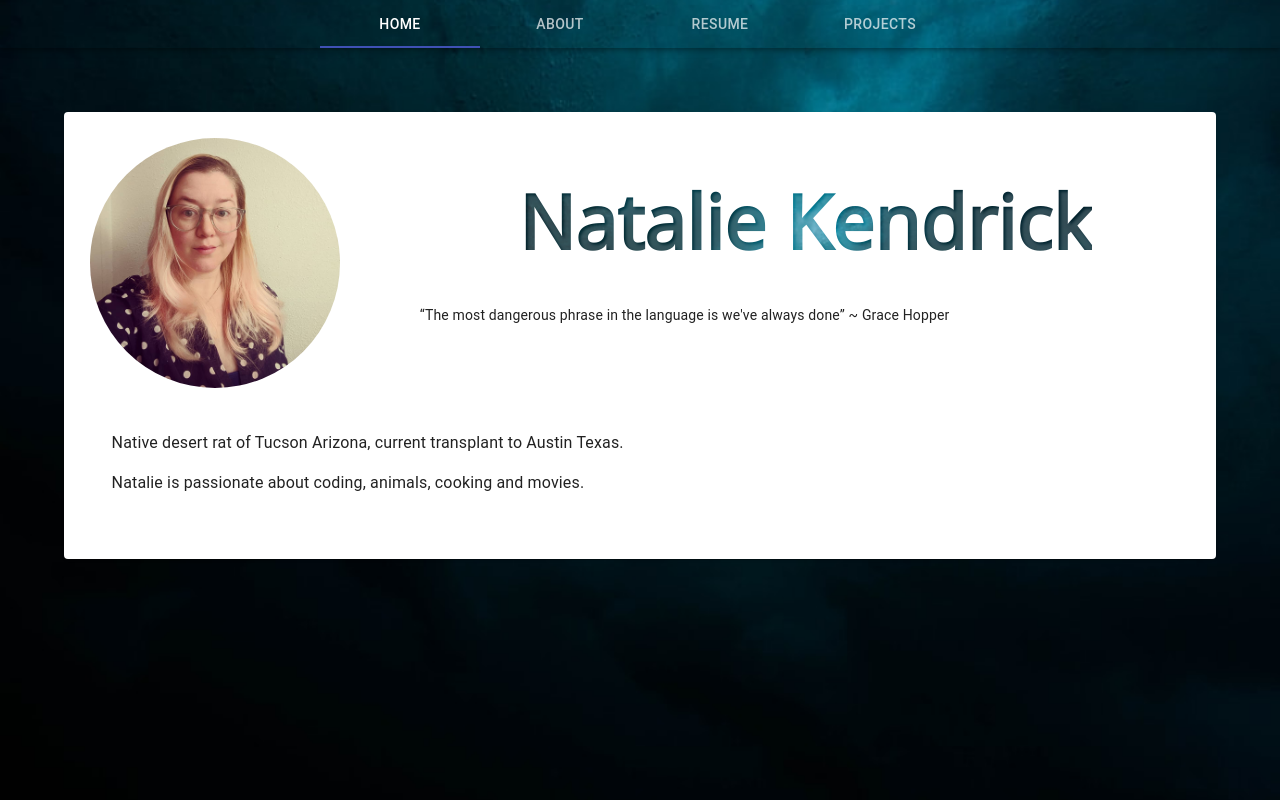
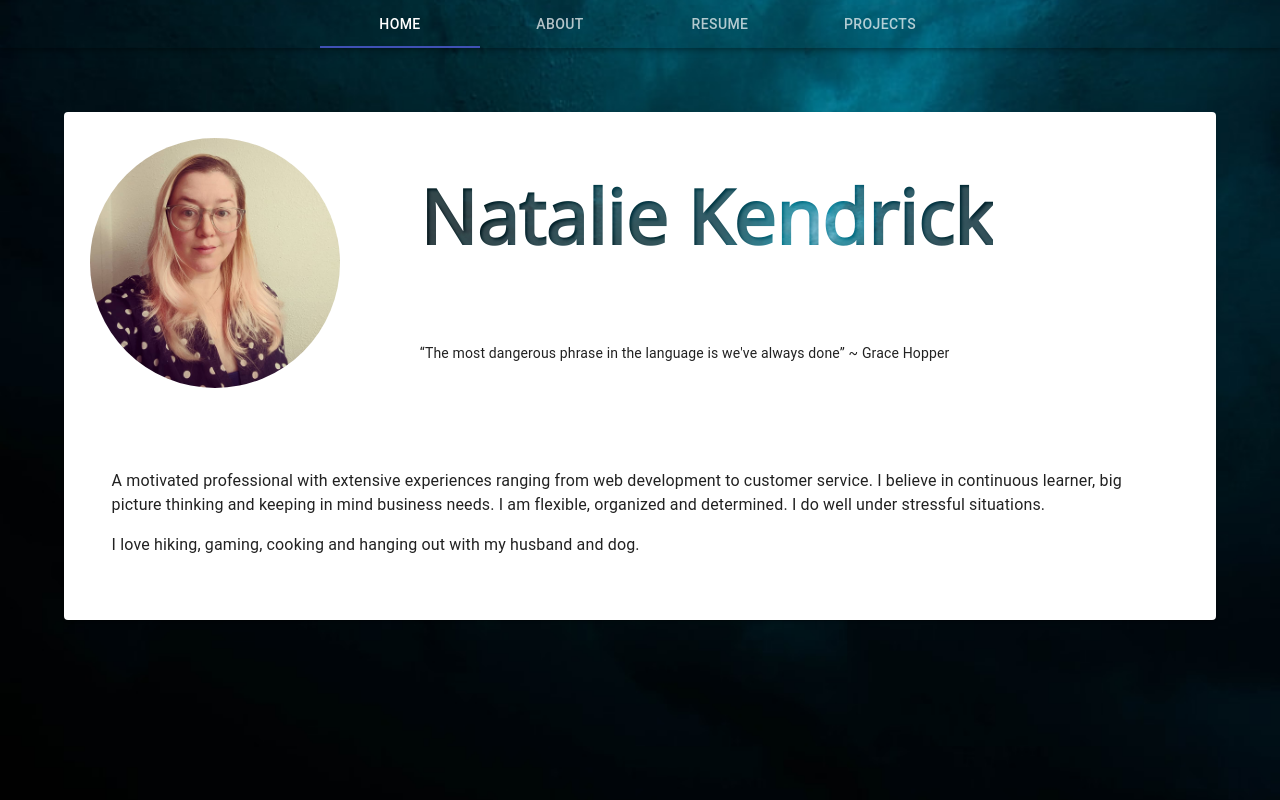
Before and after one commit to listenToRipley/nataliekendrick, a React (Create React App) app: page /about in a window 1280 px wide. Built offline with nearby package versions, Linux system fonts and the light colour scheme.

Commit message:
working on about

```diff
--- a/src/Components/About.js
+++ b/src/Components/About.js
@@ -7,7 +7,8 @@ import './Components.css';
 const About = () => {
   return (
     <Paper className="aboutPage">
-         <img
+    <div className='aboutHeader'>
+    <img
       className="profilePic"
       alter='Natalie Kendrick'
       src={profile}
@@ -16,12 +17,15 @@ const About = () => {
      <p className="aboutName" gutterBottom>
        Natalie Kendrick
      </p>
+    </div>
     <p className="aboutQuote">   “The most dangerous phrase in the language is we've always done” ~ Grace Hopper</p>
     <div className="aboutBody">
     <Typography paragraph>
-       Native desert rat of Tucson Arizona, current transplant to  Austin Texas.
-     </Typography>
-     <Typography paragraph> Natalie is passionate about coding,  animals, cooking and movies.</Typography>
+    A motivated professional with extensive experiences ranging from web development to customer service. I believe in continuous learner, big picture thinking and keeping in mind business needs. I am flexible, organized and determined. I do well under stressful situations.
+    </Typography>
+    <Typography paragraph>
+    I love hiking, gaming, cooking and hanging out with my husband and dog.
+    </Typography>
     </div>
   </Paper>
   )
--- a/src/Components/Components.css
+++ b/src/Components/Components.css
@@ -95,6 +95,7 @@ a:hover {
 .aboutPage {
   margin: 5%;
   padding: 2%;
+  min-width: 354px;
 }
 
 .aboutName {
@@ -122,6 +123,11 @@ a:hover {
   display: block;
   margin-top: -3.2em;
   margin-left: 30%;
+}
+
+.aboutHeader {
+  display: flex;
+  flex-wrap: wrap;
 }
 
 .profilePic {
```
